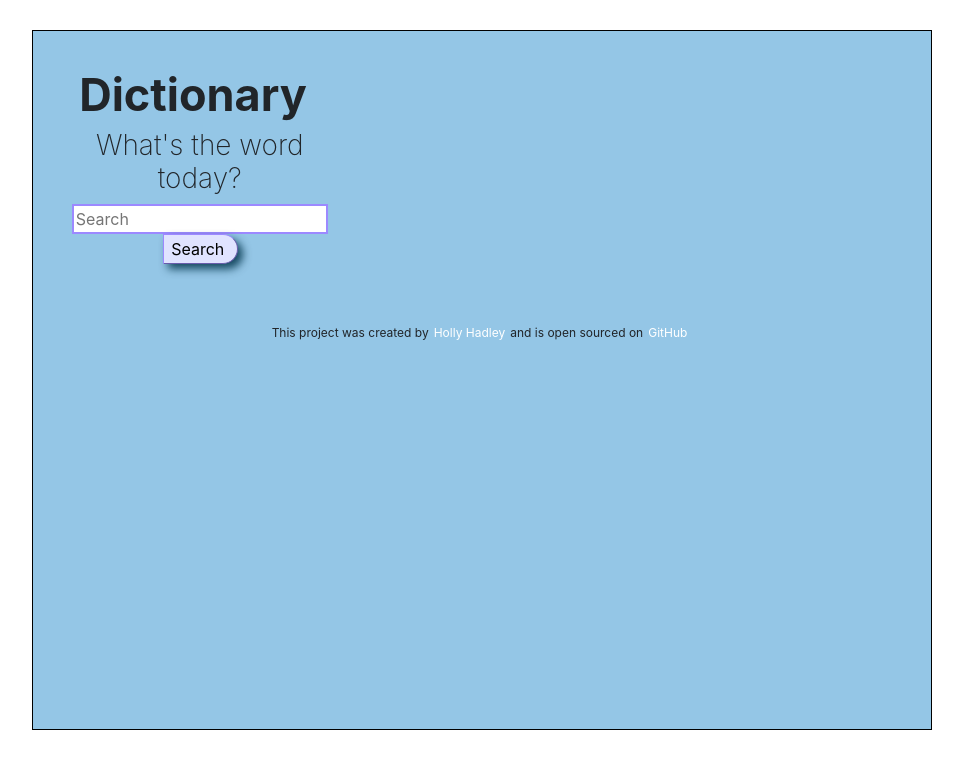
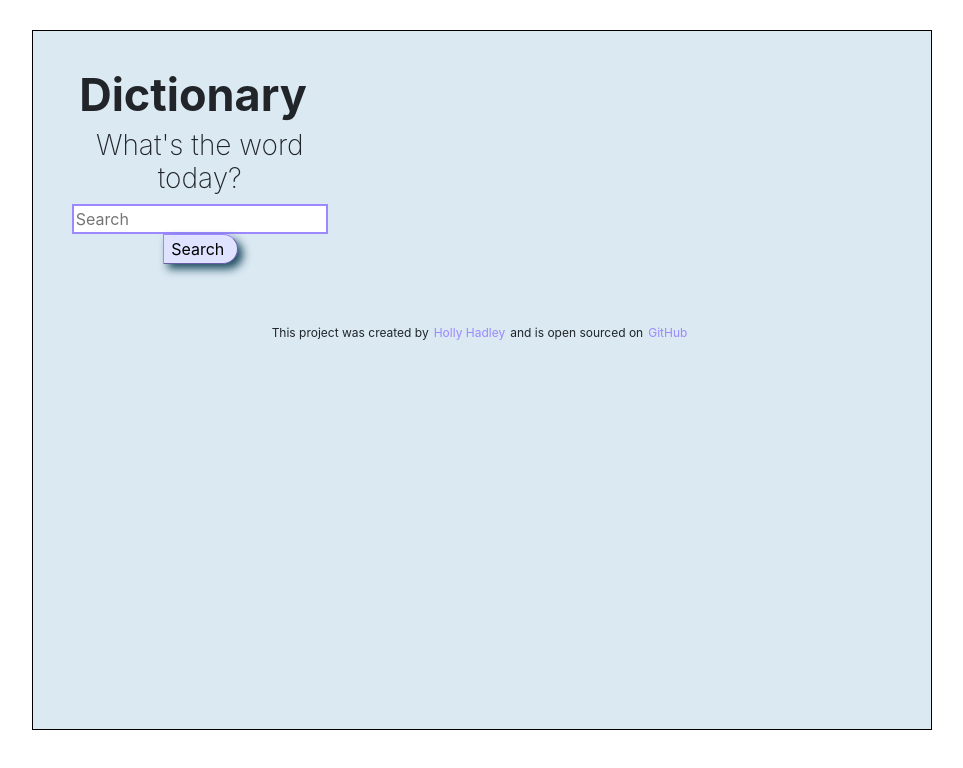
Before and after one commit to SuperNova721/dictionary-project, a React (Create React App) app: page / in a window 1280 px wide. Shown: the top 768 px of the page, without its empty margins (178-1141 px from the left). Built offline with nearby package versions, Linux system fonts and the light colour scheme; no server answers.

Commit message:
Updated css

```diff
--- a/src/App.css
+++ b/src/App.css
@@ -28,7 +28,12 @@
    padding-left: 5px;
    padding-right: 5px;
    text-decoration: none;
-   color: white;
+   color: #9c89ff;
+ }
+
+ .App a:hover {
+    color: #f09a59;
+
  }
 
  .App .container {
@@ -36,7 +41,7 @@
   min-width: 800px;
   padding: 30px 20px 0 20px;
   margin: 20px 40px 40px 20px;
-  background-color: #94c6e6;
+  background-color: #dae9f2;
   width: 900px;
   border: 1px solid black;
 }
```
